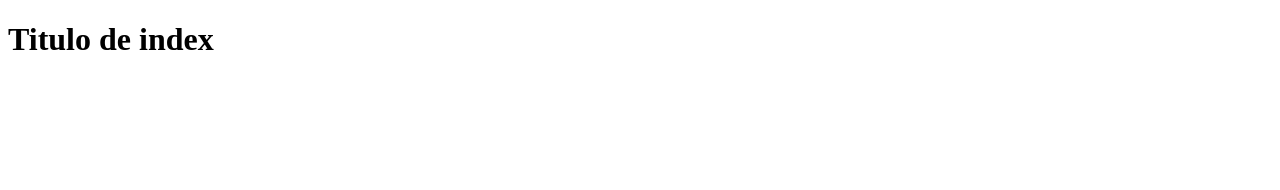
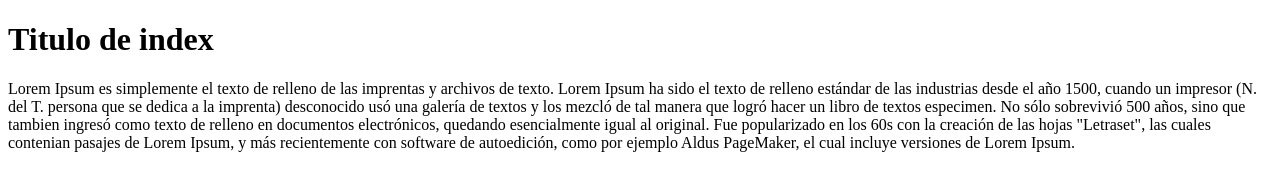
Before and after one commit to ratamaxi/flux_objetivos, a plain HTML site: page index.html in a window 1280 px wide. Drawn offline with Linux system fonts and the light colour scheme.

Commit message:
se agrega pararrfo en index

```diff
--- a/index.html
+++ b/index.html
@@ -7,6 +7,7 @@
 </head>
 <body>
     <h1>Titulo de index</h1>
-
+    <p>Lorem Ipsum es simplemente el texto de relleno de las imprentas y archivos de texto. Lorem Ipsum ha sido el texto de relleno estándar de las industrias desde el año 1500, cuando un impresor (N. del T. persona que se dedica a la imprenta) desconocido usó una galería de textos y los mezcló de tal manera que logró hacer un libro de textos especimen. No sólo sobrevivió 500 años, sino que tambien ingresó como texto de relleno en documentos electrónicos, quedando esencialmente igual al original. Fue popularizado en los 60s con la creación de las hojas "Letraset", las cuales contenian pasajes de Lorem Ipsum, y más recientemente con software de autoedición, como por ejemplo Aldus PageMaker, el cual incluye versiones de Lorem Ipsum.
+    </p>
 </body>
 </html>
```
